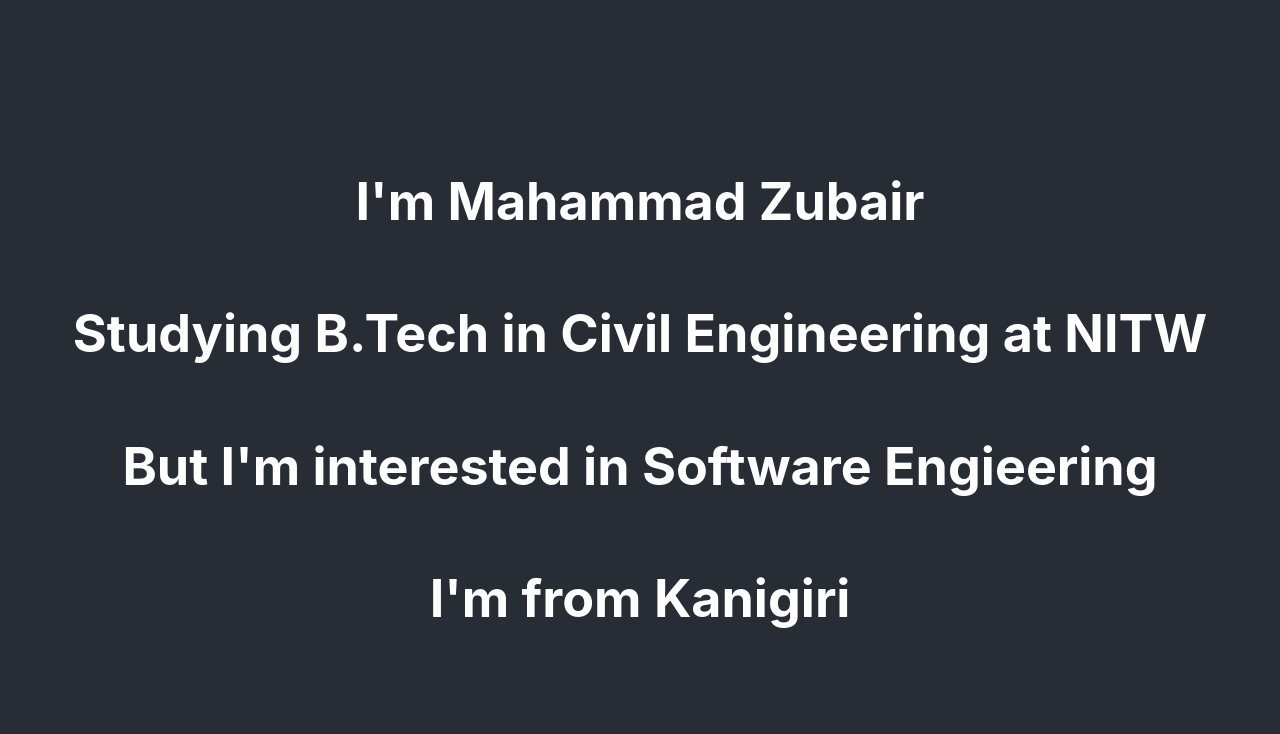
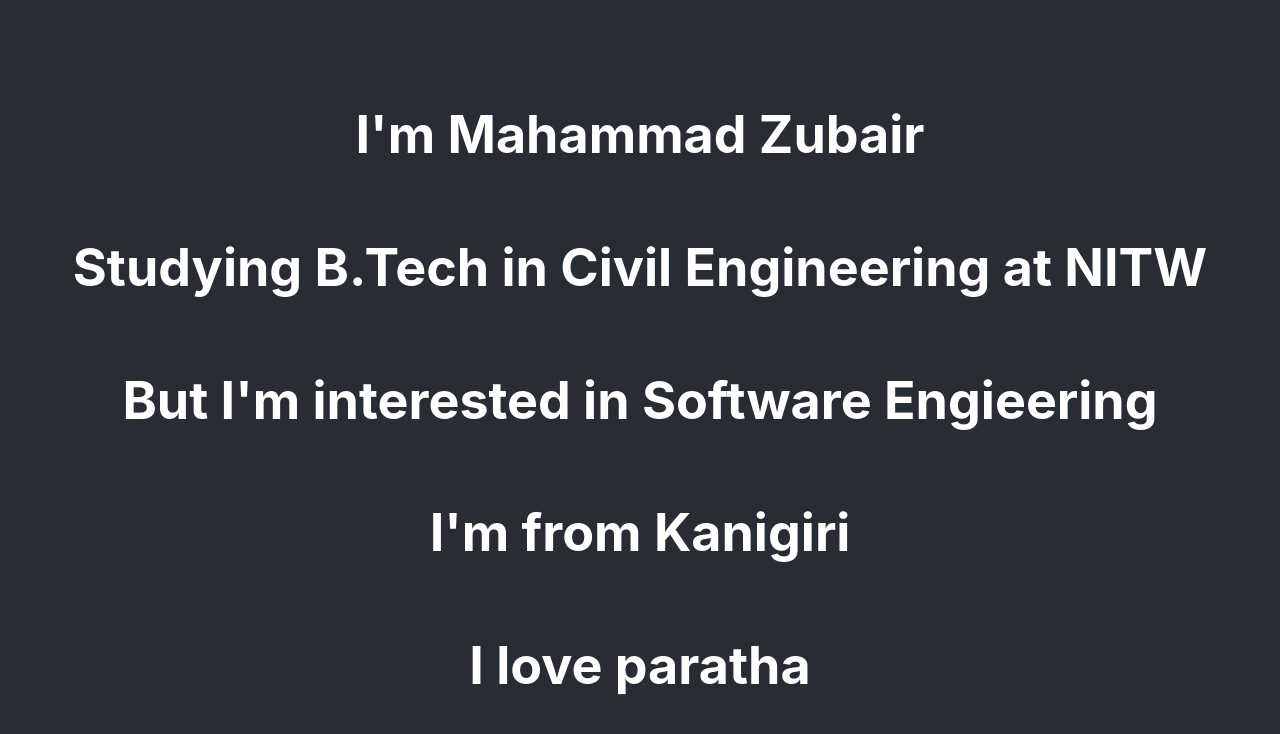
Before and after one commit to Zubair-05/demo, a React (Create React App) app: page / in a window 1280 px wide. Shown: the top 734 px of the page. Built offline with nearby package versions, Linux system fonts and the light colour scheme.

Commit message:
Add my favourite food

```diff
--- a/src/App.js
+++ b/src/App.js
@@ -9,6 +9,7 @@
         <h1>Studying B.Tech in Civil Engineering at NITW</h1>
         <h1>But I'm interested in Software Engieering</h1>
         <h1>I'm from Kanigiri</h1>
+        <h1>I love paratha</h1>
       </header>
     </div>
   );
```
